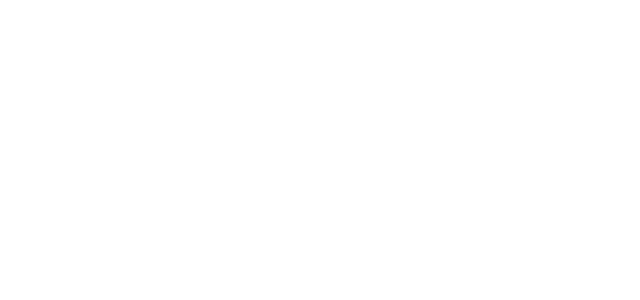
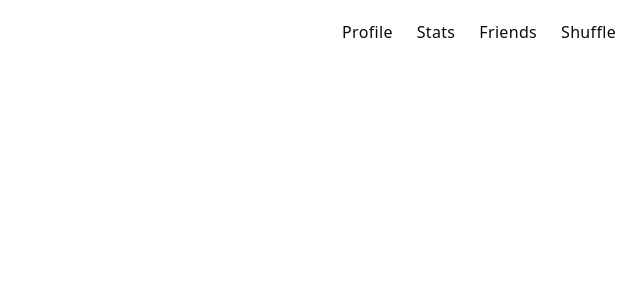
Before and after one commit to daniel-lz26/DEK, a React (Vite) app in the folder dek/: page / in a window 1280 px wide. Shown: the top 300 px of the page, without its empty margins (640-1280 px from the left). Built offline with nearby package versions, Linux system fonts and the light colour scheme.

Commit message:
added Navigation bar and created style guide for it

```diff
--- a/dek/src/components/NavBar.jsx
+++ b/dek/src/components/NavBar.jsx
@@ -1,20 +1,24 @@
-import { useState } from "react";
-import { Menu, X } from "lucide-react";
-import { useEffect } from "react";
-import { cn } from "../lib/utils";
-
 const navItems = [
-    {name: "Profile", href: "#profile"},
-    {name: "Stats", href: "#stats"},
-    {name: "Friends", href: "#friends"},
-    {name: "shuffle", href: "#shuffle"}
-]
+  { name: "Profile", href: "#profile" },
+  { name: "Stats", href: "#stats" },
+  { name: "Friends", href: "#friends" },
+  { name: "Shuffle", href: "#shuffle" },
+];
 // makng a putting the entire navbar into one varible to call it to the home file
 export const Navbar = () => {
-    <header className="bg-dark-background sticky top-0 z-[20] mx-auto flex w-full items-center justify-between border-b border-gray-500 p-8">
-        TEST TEST TEST
-        <h1>
-            NavBar TEST TEST TEST
-        </h1>
-    </header>
-}
+  return (
+    <div className="fixed top-5 right-5 nav-style" >
+      <nav className="flex items-center bg-transparent">
+        {navItems.map((item) => (
+          <a
+            key={item.name}
+            href={item.href}
+            className="nav-text hover:underline px-2"
+          >
+            {item.name}
+          </a>
+        ))}
+      </nav>
+    </div>
+  );
+};
--- a/dek/src/index.css
+++ b/dek/src/index.css
@@ -1,4 +1,4 @@
-@import "tailwindcss"
+@import "tailwindcss";
 
 @tailwind base;
 @tailwind components;
@@ -65,6 +65,22 @@
 button:focus-visible {
   outline: 4px auto -webkit-focus-ring-color;
 }
+/* styling for nav bar */
+.nav-text {
+  color: #0a0a0a;
+  word-spacing: 0.6rem;
+  font-family: inherit;
+  letter-spacing: 0.02rem;
+  display: inline-block;
+  padding: 8px 12px;
+}
+.nav-style {
+  position: fixed;
+  top: 0;
+  right: 0;
+  padding: 12px;
+}
+
 
 @media (prefers-color-scheme: light) {
   :root {
@@ -80,28 +96,26 @@
 }
 
  /* Theme for the website */
-/* I am basically initializing variables to be called and defined later -DL */
- @theme {
-   --color-border: hsl(var(--border));
-   --color-background: hsl(var(--background));
-   --color-foreground: hsl(var(--foreground));
+ /* I am basically initializing variables to be called and defined later -DL */
+ /* Theme variables (moved to root or :root inside @layer base) */
+ /* --color-border: hsl(var(--border));
+    --color-background: hsl(var(--background));
+    --color-foreground: hsl(var(--foreground));
 
-   --color-primary: hsl(var(--primary));
-   --color-primary-foreground: hsl(var(--primary-foreground));
+    --color-primary: hsl(var(--primary));
+    --color-primary-foreground: hsl(var(--primary-foreground));
 
-   --color-card: hsl(var(--card));
-
- }
+    --color-card: hsl(var(--card)); */
  /* The different themes depedning if you have light mode or dark mode on -DL*/
  @layer base {
    :root {
-     --background: 351, 70%, 50%
-     --foreground: #292524
+      --background: 351, 70%, 50%;
+      --foreground: #292524;
 
    }
 
    .dark {
-     --background: 351, 70%, 50%
+      --background: 351, 70%, 50%;
 
 
    }
```
